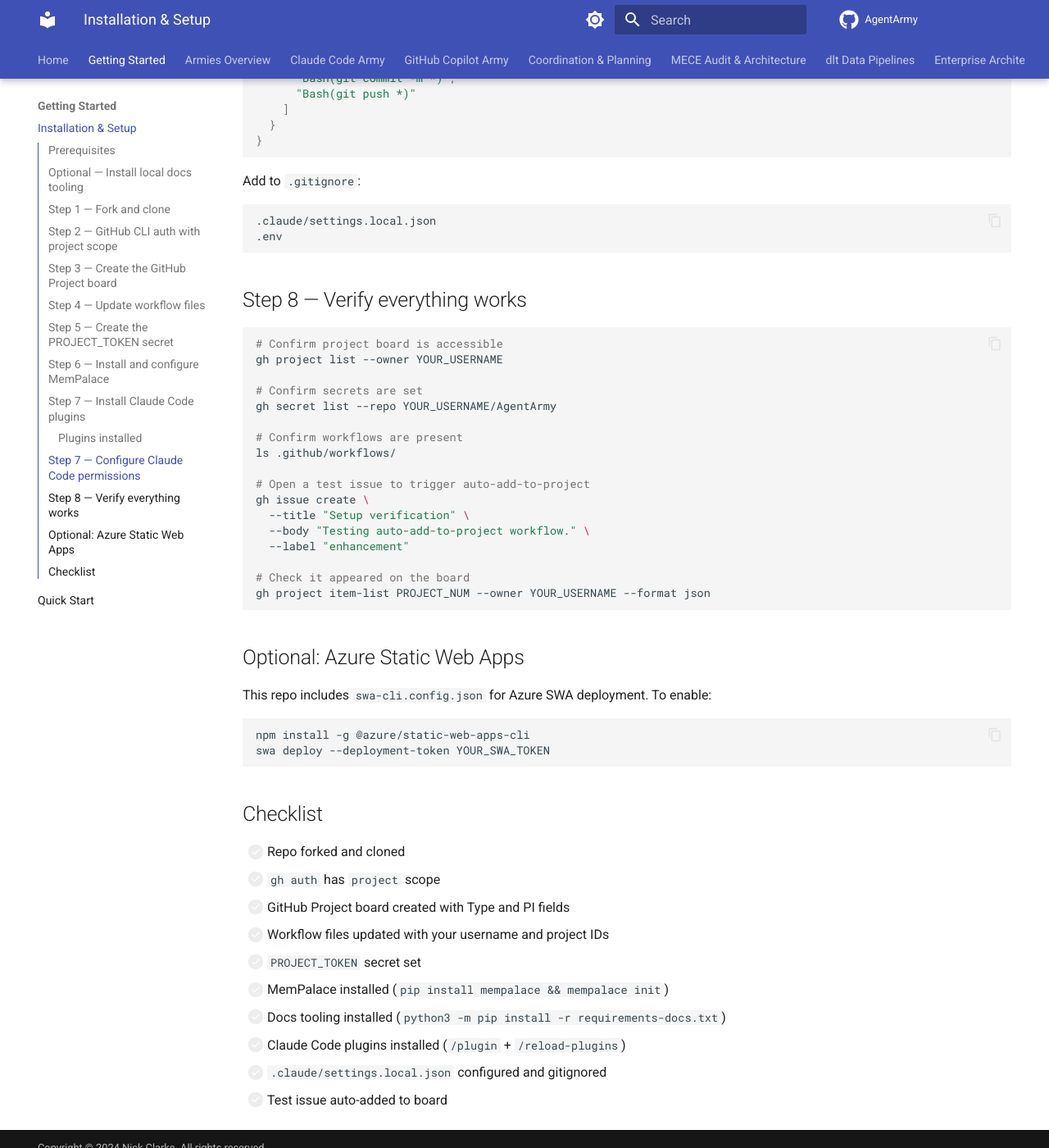
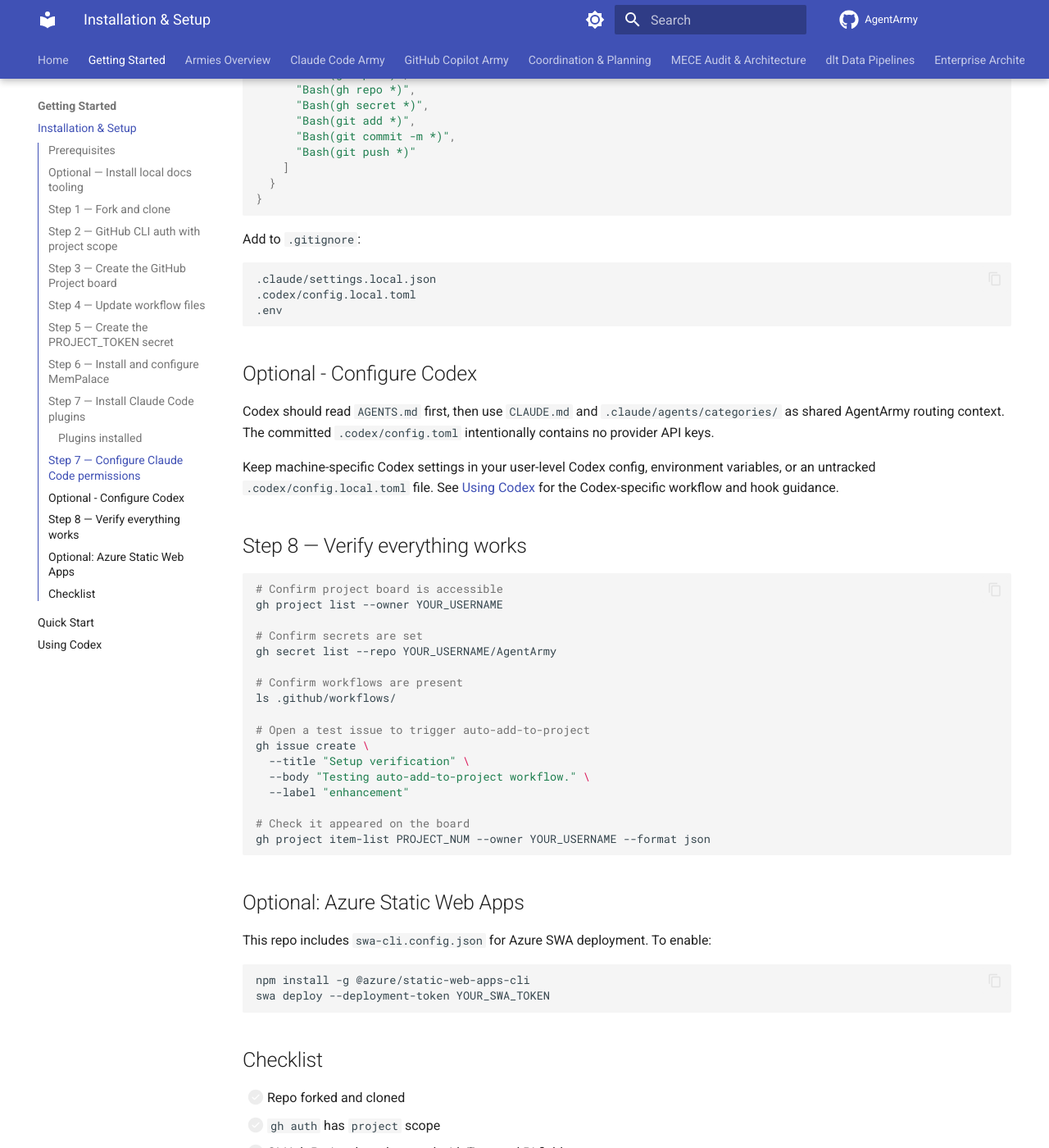
Before and after one commit to nickpclarke/AgentArmyPowerTemplate, an MkDocs documentation site: the page built from docs/setup.md, in a window 1280 px wide and 1400 px high, scrolled down 4414 px. Shown: the whole window at 82% size. Built offline with MkDocs 1.6.1 and Material for MkDocs 9.7.7, drawn with Linux system fonts in a browser that asks for light colours; comment, search, counter and statistics services are not loaded; some of the changed text lies outside the part shown.

Commit message:
Add Codex hook support

````diff
--- a/docs/setup.md
+++ b/docs/setup.md
@@ -7,6 +7,7 @@
 | Tool | Purpose | Install |
 |---|---|---|
 | Claude Code | AI agent runtime | [claude.ai/code](https://claude.ai/code) |
+| Codex | Optional local AI agent runtime | Install from your Codex distribution |
 | GitHub CLI | Project board, secrets, issues | [cli.github.com](https://cli.github.com) |
 | Git | Version control | [git-scm.com](https://git-scm.com) |
 | Python 3 | Used by some Actions scripts | system or [python.org](https://python.org) |
@@ -117,14 +118,14 @@
 
 ## Step 6 — Install and configure MemPalace
 
-MemPalace provides cross-session memory for Claude Code. Install it once:
+MemPalace provides cross-session memory for Claude Code and Codex. Install it once:
 
 ```bash
 pip install mempalace
 mempalace init
 ```
 
-The hooks are already wired in `.claude/settings.json`. Verify they work:
+The hooks are already wired in `.claude/settings.json` for Claude Code and `.codex/hooks.json` for Codex. Verify MemPalace itself works:
 
 ```bash
 mempalace --version
@@ -201,8 +202,15 @@
 
 ```
 .claude/settings.local.json
+.codex/config.local.toml
 .env
 ```
+
+## Optional - Configure Codex
+
+Codex should read `AGENTS.md` first, then use `CLAUDE.md` and `.claude/agents/categories/` as shared AgentArmy routing context. The committed `.codex/config.toml` intentionally contains no provider API keys.
+
+Keep machine-specific Codex settings in your user-level Codex config, environment variables, or an untracked `.codex/config.local.toml` file. See [Using Codex](codex.md) for the Codex-specific workflow and hook guidance.
 
 ## Step 8 — Verify everything works
 
@@ -246,4 +254,5 @@
 - [ ] Docs tooling installed (`python3 -m pip install -r requirements-docs.txt`)
 - [ ] Claude Code plugins installed (`/plugin` + `/reload-plugins`)
 - [ ] `.claude/settings.local.json` configured and gitignored
+- [ ] Optional Codex local config kept outside committed `.codex/config.toml`
 - [ ] Test issue auto-added to board
--- a/mkdocs.yml
+++ b/mkdocs.yml
@@ -95,6 +95,7 @@
   - Getting Started:
     - Installation & Setup: setup.md
     - Quick Start: quick-start.md
+    - Using Codex: codex.md
   - Armies Overview:
     - The Three Armies: armies-overview.md
     - Routing Matrix: routing-matrix.md
````
Also changed, not shown: AGENTS.md (+14 -0 lines), README.md (+9 -1 lines), docs/codex.md (added, +84 -0 lines), docs/mempalace.md (+31 -6 lines), 4 other files.
